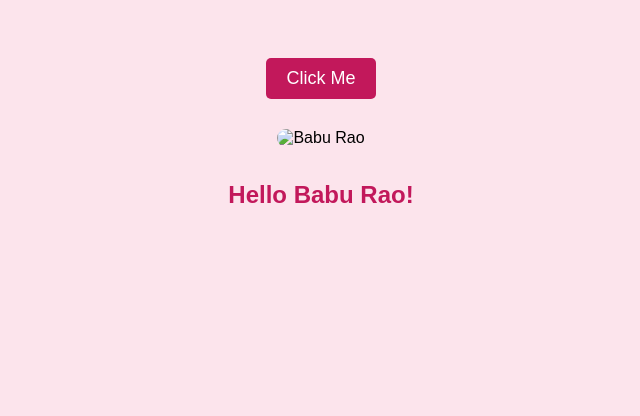
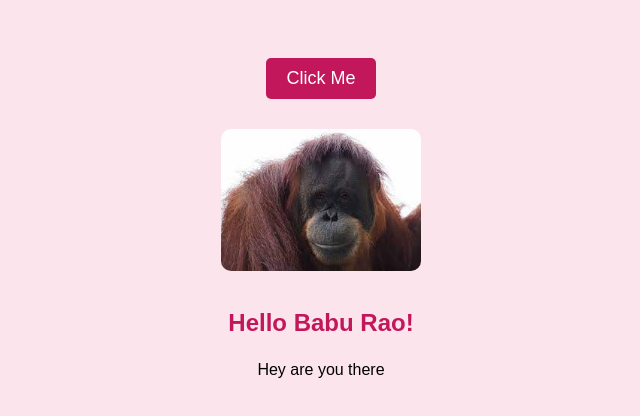
Before and after one commit to kishybala/Demo-repo, a plain HTML site: page index.html in a window 1280 px wide. Both pictures are taken after a click on the button "Click Me". Shown: the whole page, without its empty margins (319-959 px from the left). Drawn offline with Linux system fonts and the light colour scheme.

Commit message:
added a new line in index.html

```diff
--- a/index.html
+++ b/index.html
@@ -14,9 +14,10 @@
   <button onclick="showMessage()">Click Me</button>
 
   <div id="message">
-    <img src="" alt="Babu Rao">
+    <img src="monkey.jpeg" alt="Babu Rao">
     <p>Hello Babu Rao!</p>
   </div>
+  <p> Hey are you there </p>
 
   <script src="main.js"></script>
 
```
Also changed, not shown: monkey.jpeg (added).
